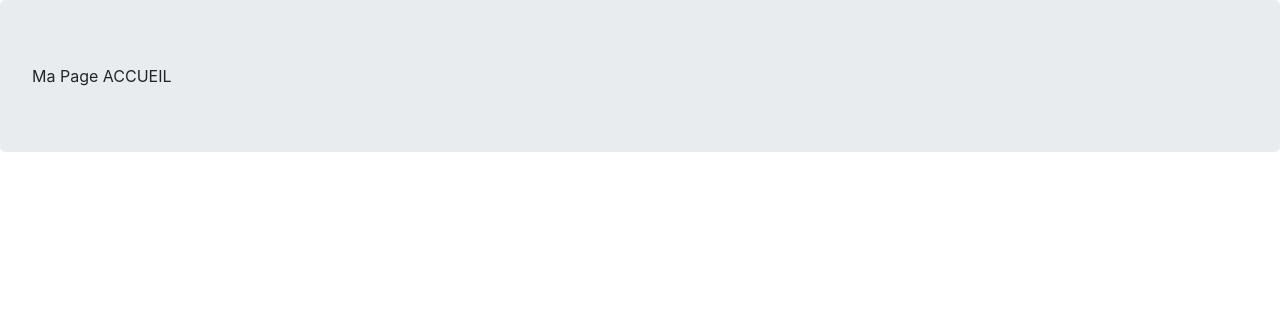
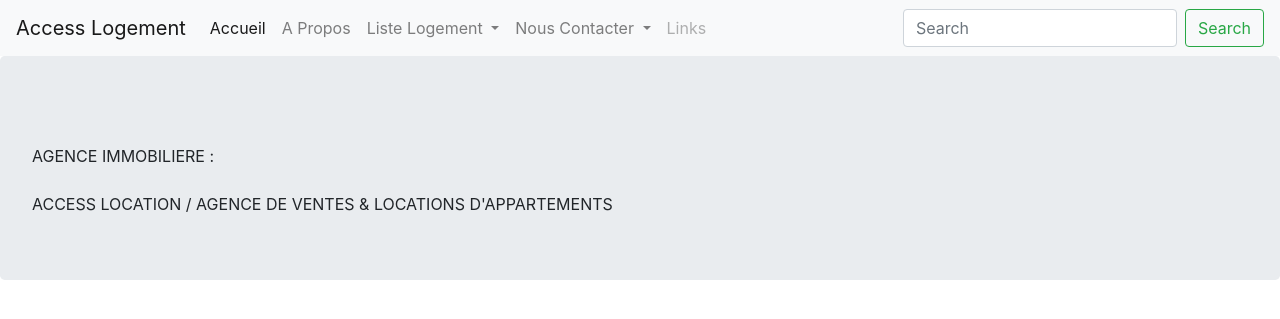
Before and after one commit to ipalakot/Crp-Upload, a Symfony app: template my_project_name/templates/home/index.html.twig in a window 1280 px wide. Shown: the top 319 px of the page. Run offline with Twig, Linux system fonts and the light colour scheme; the template is opened without the code that fills it, so the values that code supplies are empty; some libraries are stand-ins or nearby versions.

Commit message:
templates

```diff
--- a/my_project_name/templates/base.html.twig
+++ b/my_project_name/templates/base.html.twig
@@ -2,25 +2,66 @@
 <html>
     <head>
         <meta charset="UTF-8">
-        <title>{% block title %}Welcome!{% endblock %}</title>
+        <title>{% block title %}Access Logement!{% endblock %}</title>
         <link rel="stylesheet" href="https://stackpath.bootstrapcdn.com/bootstrap/4.3.1/css/bootstrap.min.css" integrity="sha384-ggOyR0iXCbMQv3Xipma34MD+dH/1fQ784/j6cY/iJTQUOhcWr7x9JvoRxT2MZw1T" crossorigin="anonymous">
         <link rel="stylesheets"  href="https://cdnjs.cloudflare.com/ajax/libs/select2/4.0.10/css/select2.min.css">
         {% block stylesheets %}{% endblock %}
     </head>
     <body>
-        {% block body %}{% endblock %}
+    <nav class="navbar navbar-expand-lg navbar-light bg-light">
+  <a class="navbar-brand" href="#">Access Logement</a>
+  <button class="navbar-toggler" type="button" data-toggle="collapse" data-target="#navbarSupportedContent" aria-controls="navbarSupportedContent" aria-expanded="false" aria-label="Toggle navigation">
+    <span class="navbar-toggler-icon"></span>
+  </button>
+
+  <div class="collapse navbar-collapse" id="navbarSupportedContent">
+    <ul class="navbar-nav mr-auto">
+      <li class="nav-item active">
+        <a class="nav-link" href="#">Accueil <span class="sr-only">(current)</span></a>
+      </li>
+      <li class="nav-item">
+        <a class="nav-link" href="#">A Propos</a>
+      </li>
+      <li class="nav-item dropdown">
+        <a class="nav-link dropdown-toggle" href="#" id="navbarDropdown" role="button" data-toggle="dropdown" aria-haspopup="true" aria-expanded="false">
+          Liste Logement
+        </a>
+        <div class="dropdown-menu" aria-labelledby="navbarDropdown">
+          <a class="dropdown-item" href="#">Appartement</a>
+          <a class="dropdown-item" href="#">Another action</a>
+          <div class="dropdown-divider"></div>
+          <a class="dropdown-item" href="#">Something else here</a>
+        </div>
+      </li>
+            <li class="nav-item dropdown">
+        <a class="nav-link dropdown-toggle" href="#" id="navbarDropdown" role="button" data-toggle="dropdown" aria-haspopup="true" aria-expanded="false">
+          Nous Contacter
+        </a>
+        <div class="dropdown-menu" aria-labelledby="navbarDropdown">
+          <a class="dropdown-item" href="#">Secretariat</a>
+          <a class="dropdown-item" href="#">Webmaster</a>
+          <div class="dropdown-divider"></div>
+          <a class="dropdown-item" href="#">Something else here</a>
+        </div>
+      </li>
+
+      <li class="nav-item">
+        <a class="nav-link disabled" href="#" tabindex="-1" aria-disabled="true">Links</a>
+      </li>
+    </ul>
+    <form class="form-inline my-2 my-lg-0">
+      <input class="form-control mr-sm-2" type="search" placeholder="Search" aria-label="Search">
+      <button class="btn btn-outline-success my-2 my-sm-0" type="submit">Search</button>
+    </form>
+  </div>
+</nav>
+        {% block body %}
 
 
-                    <script src="https://cdnjs.cloudflare.com/ajax/libs/jquery/3.3.1/jquery.min.js" </script>
-            <script src="https://cdnjs.cloudflare.com/ajax/libs/popper.js/1.14.7/umd/popper.min.js"
-                    integrity="sha384-UO2eT0CpHqdSJQ6hJty5KVphtPhzWj9WO1clHTMGa3JDZwrnQq4sF86dIHNDz0W1"
-                    crossorigin="anonymous">
-            </script>
+        {% endblock %}
 
-            <script src="https://stackpath.bootstrapcdn.com/bootstrap/4.3.1/js/bootstrap.min.js"
-                    integrity="sha384-JjSmVgyd0p3pXB1rRibZUAYoIIy6OrQ6VrjIEaFf/nJGzIxFDsf4x0xIM+B07jRM"
-                    crossorigin="anonymous">
-            </script>
         {% block javascripts %}{% endblock %}
+        <script src="https://code.jquery.com/jquery-3.3.1.slim.min.js" integrity="sha384-q8i/X+965DzO0rT7abK41JStQIAqVgRVzpbzo5smXKp4YfRvH+8abtTE1Pi6jizo" crossorigin="anonymous"></script>
+        <script src="https://cdnjs.cloudflare.com/ajax/libs/popper.js/1.14.7/umd/popper.min.js" integrity="sha384-UO2eT0CpHqdSJQ6hJty5KVphtPhzWj9WO1clHTMGa3JDZwrnQq4sF86dIHNDz0W1" crossorigin="anonymous"></script>
     </body>
 </html>
--- a/my_project_name/templates/home/index.html.twig
+++ b/my_project_name/templates/home/index.html.twig
@@ -1,14 +1,12 @@
 {% extends 'base.html.twig' %}
-
-{% block title %}Hello HomeController!{% endblock %}
 
 {% block body %}
     <div class = "jumbotron">
-        Ma Page ACCUEIL
+        <br> AGENCE IMMOBILIERE :</br>
+        <br> ACCESS LOCATION / AGENCE DE VENTES & LOCATIONS D'APPARTEMENTS</br>
     </div>
 
-
-
+<div class="container">
 
 </div>
 {% endblock %}
```
